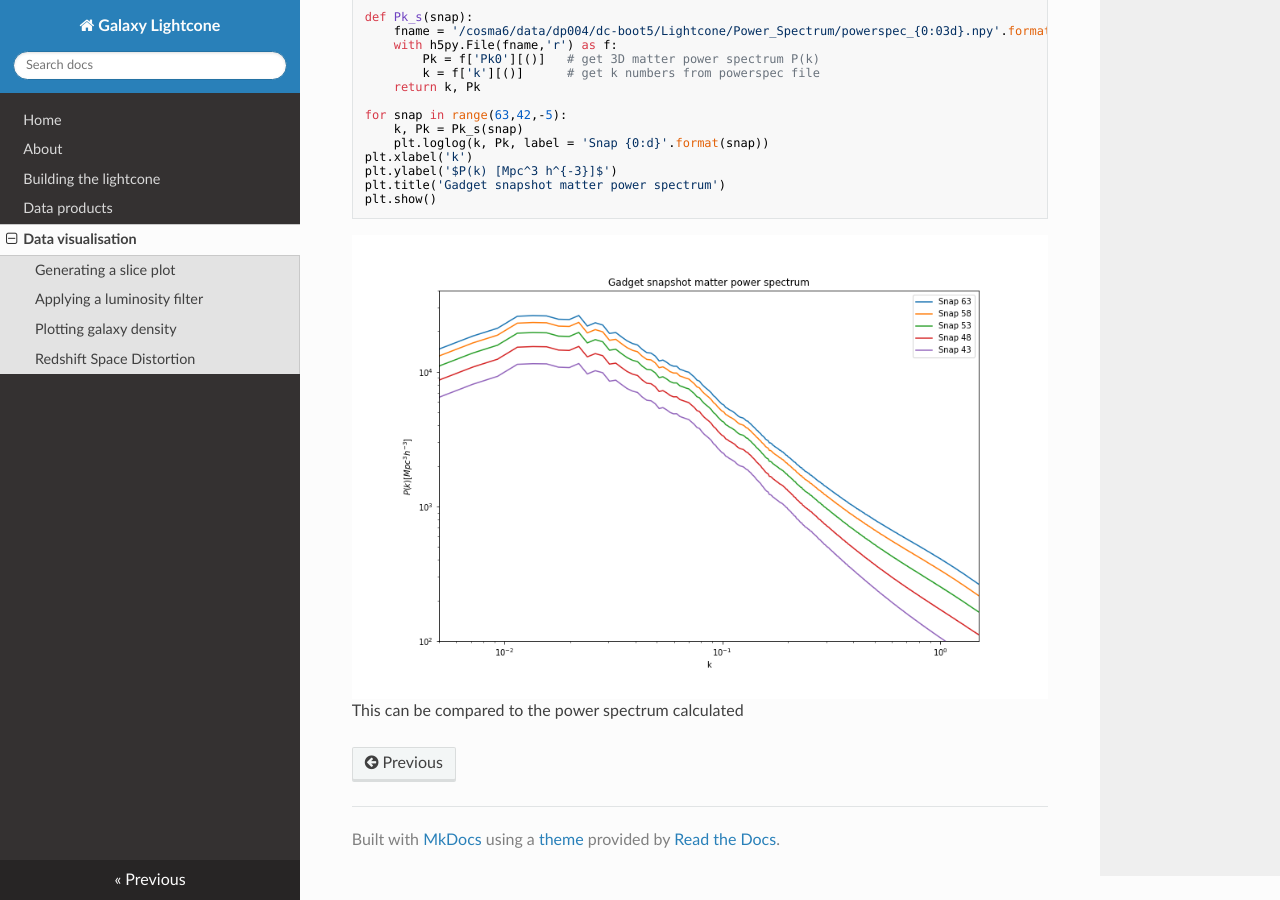
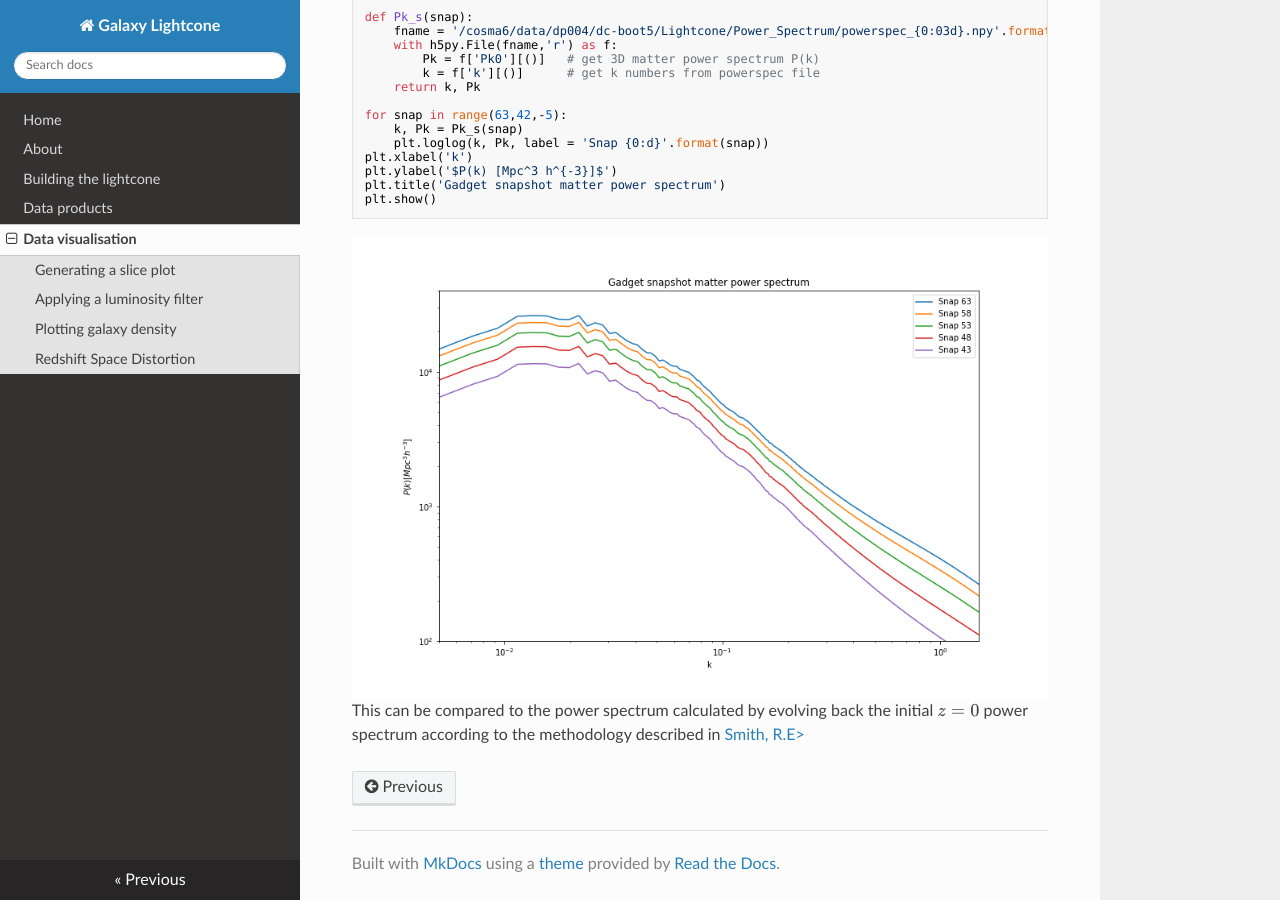
Before and after one commit to rajbooth/Lightcone, an MkDocs documentation site: the page built from docs/data_visualisation.md, in a window 1280 px wide and 900 px high, scrolled down 7744 px. Built offline with MkDocs 1.6.1, drawn with Linux system fonts in a browser that asks for light colours; nearby versions of some CDN libraries; formulas are drawn with MathJax 3.

Commit message:
docs/data_visualisation.md updated from https://stackedit.io/

````diff
--- a/docs/data_visualisation.md
+++ b/docs/data_visualisation.md
@@ -192,7 +192,7 @@
 plt.show()
 ```
 ![Matter power spectrum](https://github.com/rajbooth/Lightcone/raw/master/images/gadget_snapshot_Pk_1.png)
-This can be compared to the power spectrum calculated
+This can be compared to the power spectrum calculated by evolving back the initial $z=0$ power spectrum according to the methodology described in  [Smith, R.E>](https://doi.org/10.1093/mnras/stz890)
 <!--stackedit_data:
-eyJoaXN0b3J5IjpbLTM1NzczMTQ2OSwyMjA1MjkzMjldfQ==
+eyJoaXN0b3J5IjpbMTg5MjE5NTkyMCwyMjA1MjkzMjldfQ==
 -->
````
